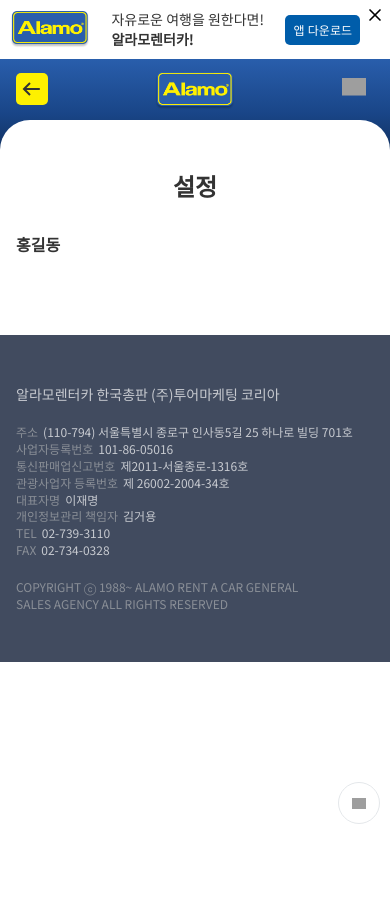
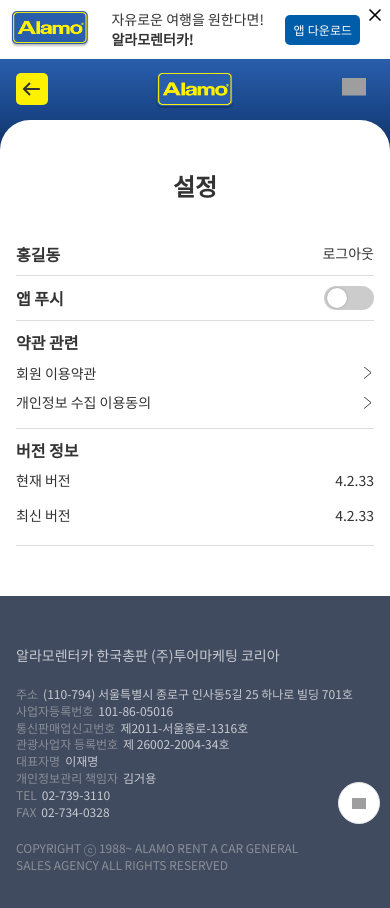
Before and after one commit to codeidea-korea/alamo_typescript, a React (Vite) app: page /setting in a window 390 px wide. Shown: the top 908 px of the page. Before the commit the page ends 844 px from the top, so only its background shows below. Built offline with nearby package versions, Linux system fonts and the light colour scheme; grey boxes are pictures that could not be loaded.

Commit message:
퍼블리싱 수정

```diff
--- a/src/assets/css/mobile_set.css
+++ b/src/assets/css/mobile_set.css
@@ -3,6 +3,37 @@
 }
 .py12{
   padding:0 12px;
+}
+
+.w-24{
+  width:24px;
+}
+.h-12{
+  height:12px;
+}
+.w-12{
+  width:12px;
+}
+.h-24{
+  height:24px;
+}
+.mb-0{
+  margin-bottom:0;
+}
+.py-10{
+  padding:10px 0;
+}
+.py-5{
+  padding:5px 0;
+}
+.mt-5{
+  margin-top:5px;
+}
+.shrink-0{
+  flex-shrink: 0;
+}
+.border-b{
+  border-bottom:1px solid #ddd;
 }
 .header_gnb > ul ul > li{
   color:#b7d3ef;
@@ -746,5 +777,50 @@
     display: block!important;
   }
   /* 설정 */
+  .switch-toggle {
+    position: relative;
+    display: inline-block;
+    width: 50px;
+    height: 24px;
+  }
 
+  .switch-toggle-checkbox {
+    opacity: 0;
+    width: 0;
+    height: 0;
+  }
+
+  .switch-toggle-label {
+    position: absolute;
+    cursor: pointer;
+    top: 0;
+    bottom: 0;
+    left: 0;
+    right: 0;
+    background-color: #ccc;
+    border-radius: 34px;
+    transition: background-color 0.2s;
+  }
+
+  .switch-toggle-label:after {
+    content: "";
+    position: absolute;
+    left: 0;
+    top: 50%;
+    transform: translate(3px, -50%);
+    width: 20px;
+    height: 20px;
+    border-radius: 50%;
+    background-color: #fff;
+    box-shadow: 0px 0px 2px rgba(0, 0, 0, 0.3);
+    transition: transform 0.2s;
+  }
+
+  .switch-toggle-checkbox:checked + .switch-toggle-label {
+    background-color: #2196F3;
+  }
+
+  .switch-toggle-checkbox:checked + .switch-toggle-label:after {
+    transform: translate(27px, -50%);
+  }
 }
--- a/src/assets/pages/Main.tsx
+++ b/src/assets/pages/Main.tsx
@@ -487,7 +487,7 @@
                           />
                         </div>
                         <div
-                          className="tooltip Fs_sm pa10 tooltip_cont2"
+                          className="tooltip Fs_sm pa10 tooltip_cont2 center"
                           style={{ display: "none" }}
                         >
                           대부분의 주에서는 만 21세 이상부터 렌터카 차량 이용이
--- a/src/assets/pages/mobile/Setting.tsx
+++ b/src/assets/pages/mobile/Setting.tsx
@@ -1,25 +1,105 @@
 import { useEffect, useState } from "react";
 import $ from "jquery";
-import { useNavigate } from "react-router-dom";
-
-
 
 const Setting = () => {
+  //토글 버튼
+  const [isOn, setIsOn] = useState<boolean>(false);
 
+  const handleToggle = () => {
+    setIsOn(!isOn);
+  };
 
+  useEffect(() => {
+    $(".modal .close").click(function () {
+      $(".modal").hide();
+      $("body").removeClass("noneScroll");
+    });
 
+    $(".view").show();
+    $(".hidden").hide();
+  }, []);
+
+  function openModal(modalname: any) {
+    $("#" + modalname).show();
+    $("body").addClass("noneScroll");
+  }
   return (
     <>
       <main className="sub rsv-page" id="rsv-page">
-      <div className="sub-vis"></div>
+        <div className="sub-vis"></div>
 
         <section className="contents">
           <div className="inner">
             {/* <!-- sub title --> */}
             <article className="sub_title Title01 tac">설정</article>
-            <div>
-              <div className="box_title Title03">홍길동</div>
-              <img src="" alt="" />
+            <div className="flex items-center border-b py-10">
+              <div className="box_title Title03 mb-0">홍길동</div>
+              <a
+                href="#?"
+                className="ml-auto"
+                onClick={() => openModal("confirm")}
+              >
+                로그아웃
+              </a>
+            </div>
+
+            <div className="flex items-center border-b py-10">
+              <div className="box_title Title03 mb-0">앱 푸시</div>
+              <div className="switch-toggle ml-auto">
+                <input
+                  type="checkbox"
+                  className="switch-toggle-checkbox"
+                  checked={isOn}
+                  onChange={handleToggle}
+                  id="switch-toggle-checkbox"
+                />
+                <label
+                  className="switch-toggle-label"
+                  htmlFor="switch-toggle-checkbox"
+                ></label>
+              </div>
+            </div>
+
+            <div className="flex flex-col border-b py-10">
+              <div className="box_title Title03 mb-0 ">약관 관련</div>
+              <a href="#?">
+                <div className="flex py-5 items-center w-full mt-5">
+                  <div className="shrink-0">회원 이용약관</div>
+                  <img
+                    className="h-12 w-12 ml-auto"
+                    src="/img/icon/arrow_r.svg"
+                    alt=""
+                  />
+                </div>
+              </a>
+              <a href="#?">
+                <div className="flex py-5 items-center w-full">
+                  <div className="shrink-0">개인정보 수집 이용동의 </div>
+                  <img
+                    className="h-12 w-12 ml-auto"
+                    src="/img/icon/arrow_r.svg"
+                    alt=""
+                  />
+                </div>
+              </a>
+            </div>
+
+            <div className="flex flex-col border-b py-10">
+              <div className="box_title Title03 mb-0 ">버전 정보</div>
+              <a href="#?">
+                <div className="flex py-5 items-center w-full mt-5">
+                  <div className="shrink-0">현재 버전</div>
+                  <div className="ml-auto">4.2.33</div>
+                </div>
+              </a>
+              <a href="#?">
+                <div className="flex py-5 items-center w-full">
+                  <div className="flex py-5 items-center w-full">
+                    <div className="shrink-0">최신 버전</div>
+                    <div className="ml-auto">4.2.33</div>
+                  </div>
+                </div>
+              </a>
             </div>
           </div>
         </section>
--- a/src/layouts/BaseLayout.tsx
+++ b/src/layouts/BaseLayout.tsx
@@ -369,7 +369,9 @@
           <div className="mobile-menu_wrap">
             <div className="mobile-menu_top">
               <div className="set ico">
-                <img src="/img/icon/setting.png" alt="" />
+                <a href="/setting">
+                  <img src="/img/icon/setting.png" alt="" />
+                </a>
                 <a className="img search02" href="/rsv_main"></a>
               </div>
 
@@ -545,7 +547,9 @@
                     className="button link button--primary"
                     onClick={() => openModal("newsletter_com")}
                   >
-                    신청하기(모두 입력 시)
+                    신청하기
+                    <br />
+                    (모두 입력 시)
                   </button>
                 </div>
               </form>
@@ -569,7 +573,9 @@
                 즐거운 소식 전하도록 노력하겠습니다.
               </div>
               <div className="l-button flex jc-ct mt30">
-                <button type="button" className="button link button--primary close_newsletter_com"
+                <button
+                  type="button"
+                  className="button link button--primary close_newsletter_com"
                 >
                   확인
                 </button>
```
Also changed, not shown: public/img/icon/arrow_r_ic.svg (added), public/img/icon/logout_ic.svg (added).
